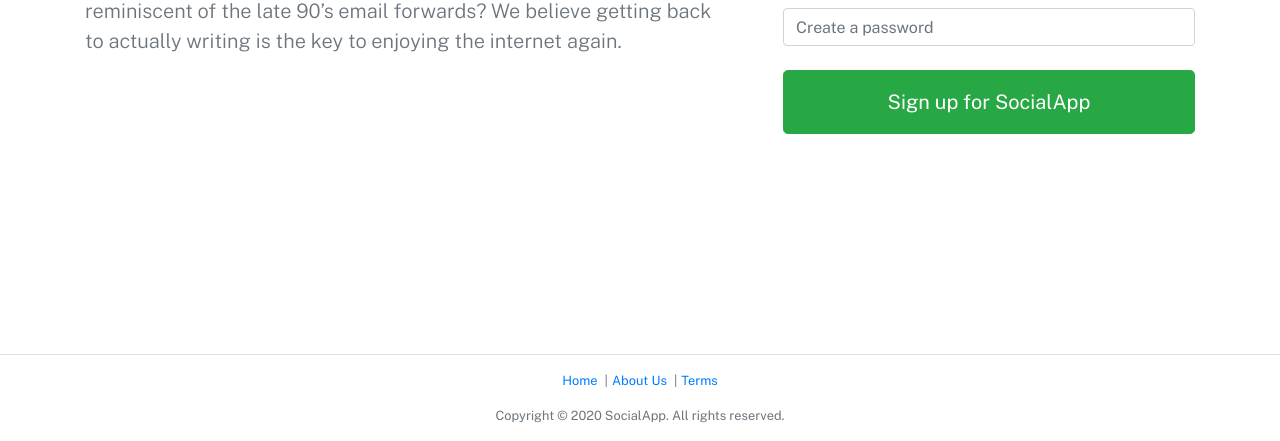
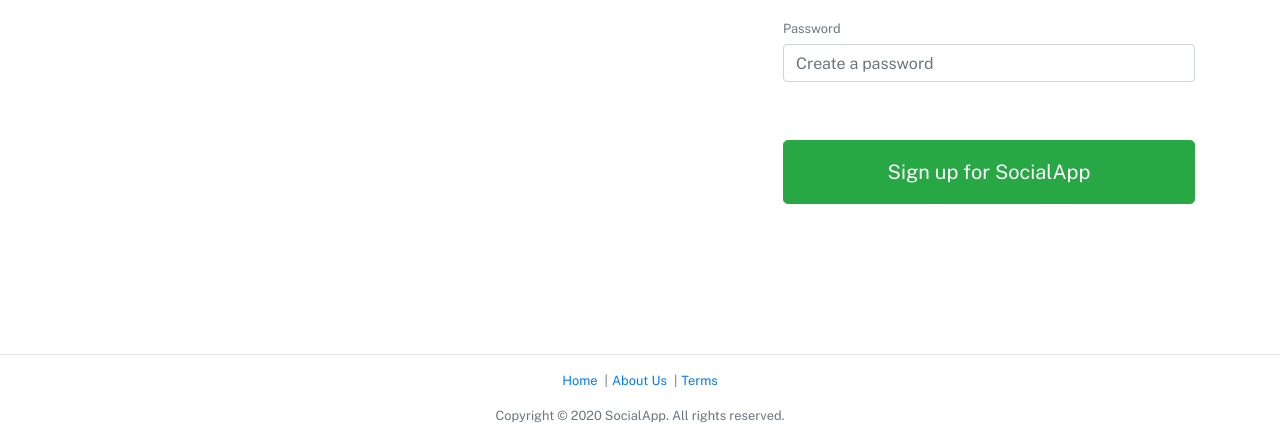
Before and after one commit to nelsW70/react-social-media, a React app: page / in a window 1280 px wide. Shown: the part 359-800 px from the top of the page. Built offline with nearby package versions, Linux system fonts and the light colour scheme; some packages are replaced by stand-ins of ours; no server answers.

Commit message:
add: styling for HomeGuest

```diff
--- a/app/components/HomeGuest.js
+++ b/app/components/HomeGuest.js
@@ -233,7 +233,7 @@
 
   return (
     <Page wide={true} title="Home">
-      <div className="row align-items-center">
+      <div className="row">
         <div className="col-lg-7 py-3 py-md-5">
           <h1 className="display-3">Remember Writing?</h1>
           <p className="lead text-muted">
--- a/app/main.css
+++ b/app/main.css
@@ -126,6 +126,8 @@
 
 .form-group {
   position: relative;
+  margin-bottom: 0;
+  height: 100px;
 }
 
 .liveValidateMessage {
@@ -512,6 +514,9 @@
     transform: translateX(-50%) scale(1.2);
   }
 }
+.alert.alert-danger.small.liveValidationMessage {
+  padding: 0.25rem 1.25rem;
+}
 
 .small-header-avatar {
   width: 32px;
```
